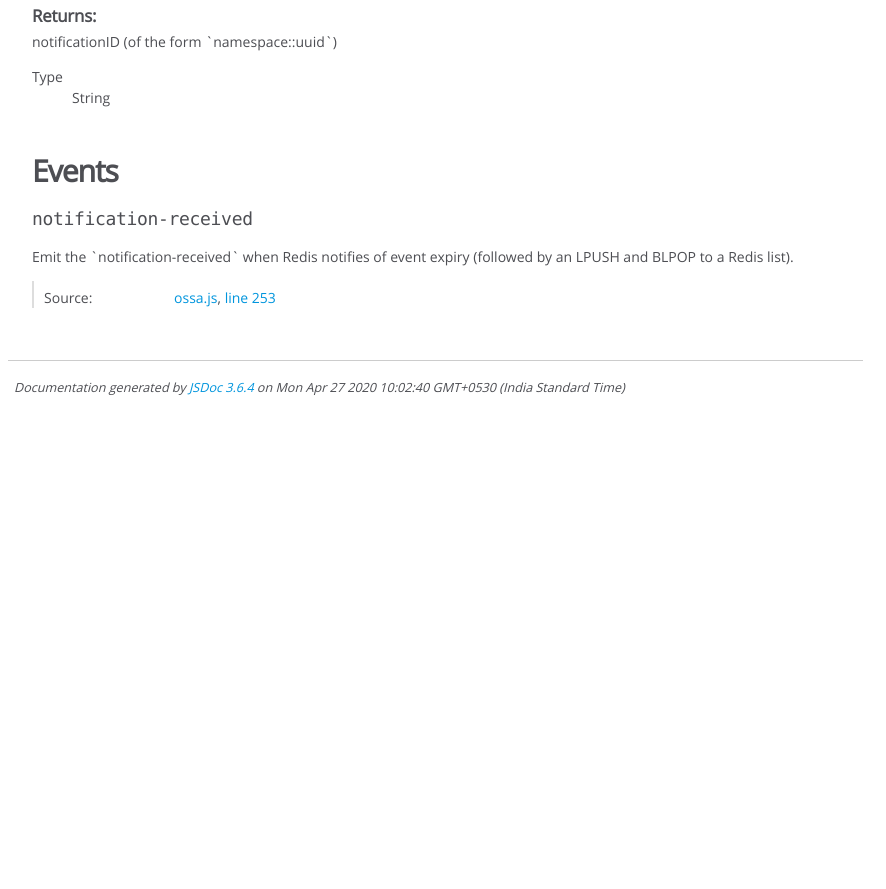
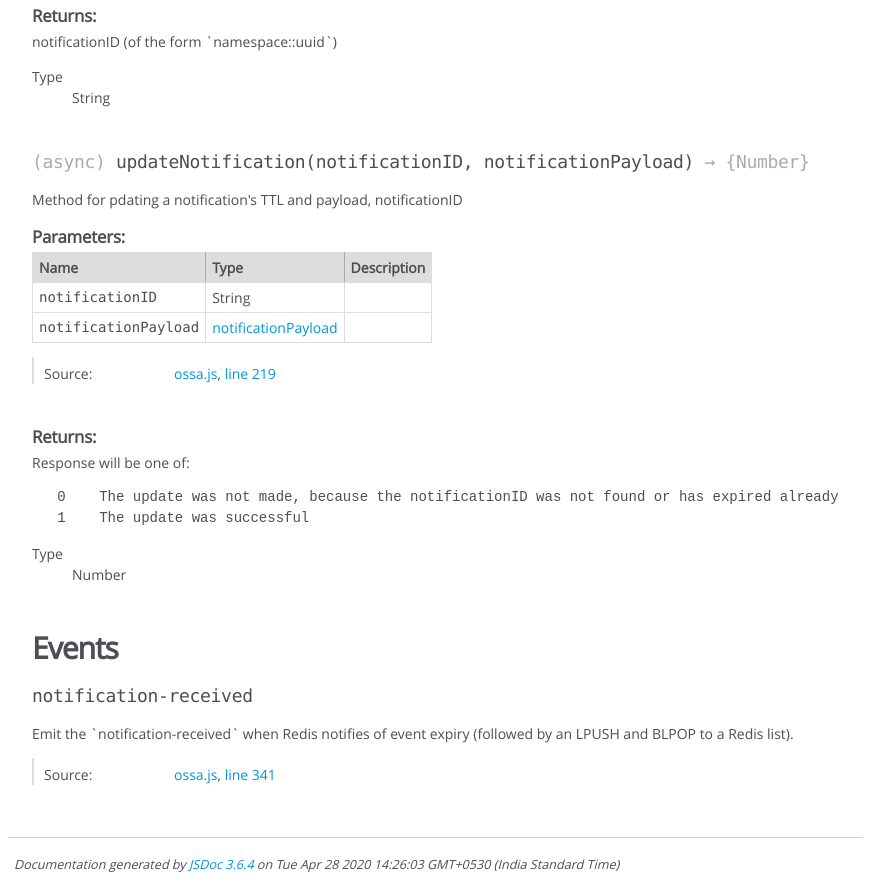
Before and after one commit to bensooraj/ossa, a website: page docs/Ossa.html in a window 1280 px wide. Shown: the part 2107-2996 px from the top of the page, without its empty margins (0-886 px from the left). Before the commit the page ends 2519 px from the top, so only its background shows below. Drawn offline with Linux system fonts and the light colour scheme.

Commit message:
updateNotification documentation

```diff
--- a/docs/Ossa.html
+++ b/docs/Ossa.html
@@ -519,7 +519,7 @@
 
 
 
-    <p class="summary">Get a notificationID's time to live remaining and associated payload, if it exists and if it hasn't expired yet</p>
+    <p class="summary">Get a scheduled notification's TTL (time to live) remaining and payload, by notificationID.</p>
 
 
 
@@ -841,6 +841,191 @@
 
 
 
+    <h4 class="name" id="updateNotification"><span class="type-signature">(async) </span>updateNotification<span class="signature">(notificationID, notificationPayload)</span><span class="type-signature"> &rarr; {Number}</span></h4>
+
+
+
+    <p class="summary">Method for pdating a notification's TTL and payload, notificationID</p>
+
+
+
+
+
+
+
+
+
+
+
+
+    <h5>Parameters:</h5>
+
+
+<table class="params">
+    <thead>
+    <tr>
+
+        <th>Name</th>
+
+
+        <th>Type</th>
+
+
+
+
+
+        <th class="last">Description</th>
+    </tr>
+    </thead>
+
+    <tbody>
+
+
+        <tr>
+
+                <td class="name"><code>notificationID</code></td>
+
+
+            <td class="type">
+
+
+<span class="param-type">String</span>
+
+
+
+            </td>
+
+
+
+
+
+            <td class="description last"></td>
+        </tr>
+
+
+
+        <tr>
+
+                <td class="name"><code>notificationPayload</code></td>
+
+
+            <td class="type">
+
+
+<span class="param-type"><a href="global.html#notificationPayload">notificationPayload</a></span>
+
+
+
+            </td>
+
+
+
+
+
+            <td class="description last"></td>
+        </tr>
+
+
+    </tbody>
+</table>
+
+
+
+
+
+
+<dl class="details">
+
+
+
+
+
+
+
+
+
+
+
+
+
+
+
+
+
+
+
+
+
+
+
+
+
+
+    <dt class="tag-source">Source:</dt>
+    <dd class="tag-source"><ul class="dummy"><li>
+        <a href="ossa.js.html">ossa.js</a>, <a href="ossa.js.html#line219">line 219</a>
+    </li></ul></dd>
+
+
+
+
+
+
+
+</dl>
+
+
+
+
+
+
+
+
+
+
+
+
+
+
+
+<h5>Returns:</h5>
+
+
+<div class="param-desc">
+    Response will be one of:
+
+<pre>
+   0    The update was not made, because the notificationID was not found or has expired already
+   1    The update was successful
+</pre>
+</div>
+
+
+
+<dl>
+    <dt>
+        Type
+    </dt>
+    <dd>
+
+<span class="param-type">Number</span>
+
+
+    </dd>
+</dl>
+
+
+
+
+
+
+
+
+
+
+
+
+
         <h3 class="subsection-title">Events</h3>
 
 
@@ -901,7 +1086,7 @@
 
     <dt class="tag-source">Source:</dt>
     <dd class="tag-source"><ul class="dummy"><li>
-        <a href="ossa.js.html">ossa.js</a>, <a href="ossa.js.html#line253">line 253</a>
+        <a href="ossa.js.html">ossa.js</a>, <a href="ossa.js.html#line341">line 341</a>
     </li></ul></dd>
 
 
@@ -949,7 +1134,7 @@
 <br class="clear">
 
 <footer>
-    Documentation generated by <a href="https://github.com/jsdoc/jsdoc">JSDoc 3.6.4</a> on Mon Apr 27 2020 10:02:40 GMT+0530 (India Standard Time)
+    Documentation generated by <a href="https://github.com/jsdoc/jsdoc">JSDoc 3.6.4</a> on Tue Apr 28 2020 14:26:03 GMT+0530 (India Standard Time)
 </footer>
 
 <script> prettyPrint(); </script>
```
Also changed, not shown: docs/global.html (+2 -2 lines), docs/index.html (+1 -1 lines), docs/ossa.js.html (+91 -3 lines).
